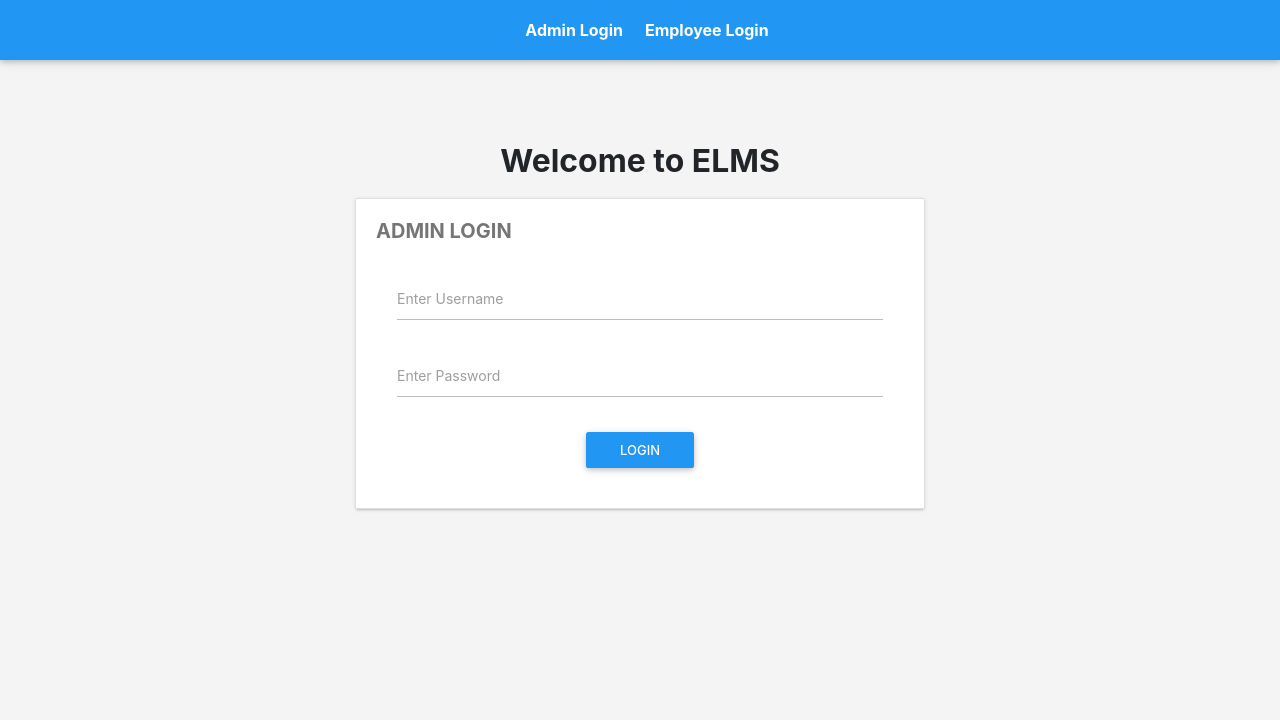
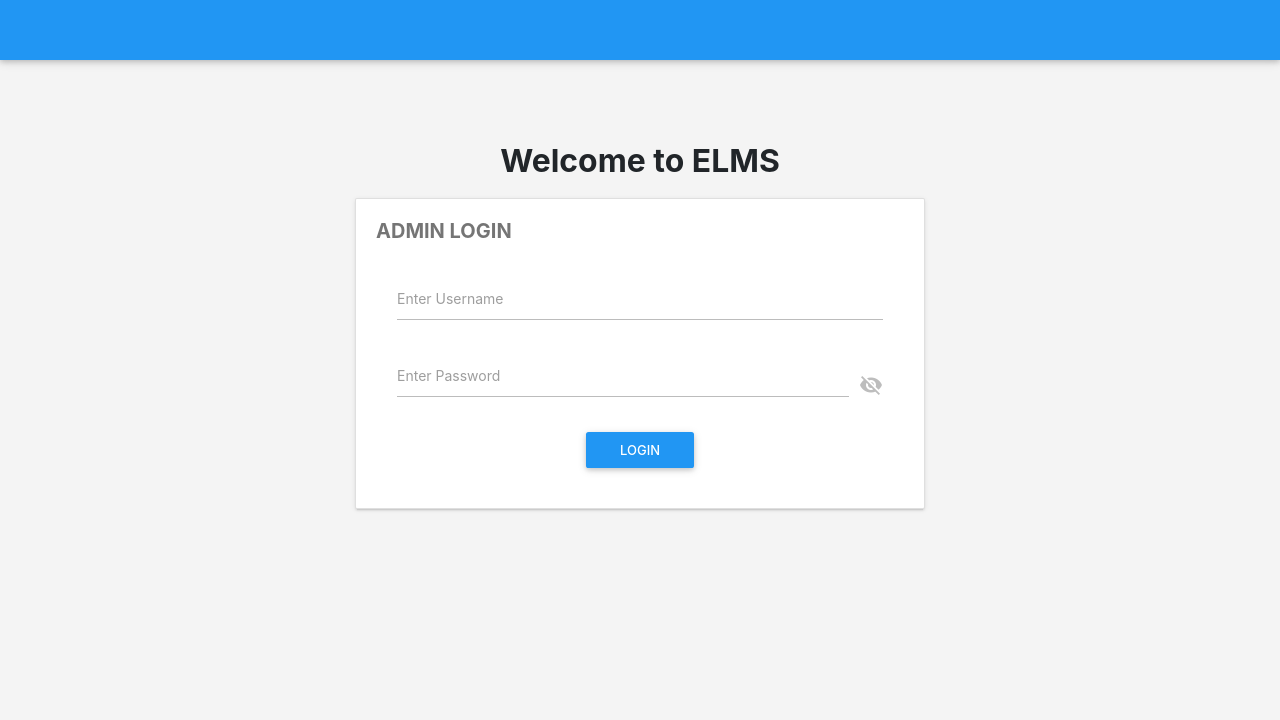
Before and after one commit to VenghongTaing/ELMS, a PHP site: page /admin/ in a window 1280 px wide. Shown: the top 720 px of the page. Run offline with PHP 8.4, Linux system fonts and the light colour scheme.

Commit message:
modified:   admin/index.php modified:   assets/css/custom.css modified:   assets/js/custom.js modified:   index.php

```diff
--- a/admin/index.php
+++ b/admin/index.php
@@ -49,16 +49,15 @@ if (isset($_POST['signin'])) {
             aria-controls="navbarNavAltMarkup" aria-expanded="false" aria-label="Toggle navigation">
             <span class="navbar-toggler-icon"></span>
         </button>
-        <div class="collapse navbar-collapse d-flex justify-content-center align-items-center" id="navbarNavAltMarkup">
+        <div class="collapse navbar-collapse justify-content-center align-items-center" id="navbarNavAltMarkup">
             <div class="navbar-nav d-flex justify-content-center align-items-center">
                 <!-- <a class="nav-item text-white font-weight-bold nav-link active ml-3" href="#">Home <span class="sr-only">(current)</span></a> -->
                 <a class="nav-item text-white font-weight-bold nav-link ml-3" href="#">Admin Login</a>
                 <a class="nav-item text-white font-weight-bold nav-link ml-3" href="../index.php">Employee Login</a>
-
             </div>
         </div>
     </nav>
-    <main class="mn-inner mt-5">
+    <main class="mn-inner main-shifted">
         <div class="row d-flex justify-content-center align-items-center">
             <h4 class="font-weight-bold text-center blue-gray-text text-darken-2">Welcome to ELMS</h4>
 
@@ -77,10 +76,10 @@ if (isset($_POST['signin'])) {
                                                 autocomplete="off" required>
                                             <label for="email">Enter Username</label>
                                         </div>
-                                        <div class="input-field col s12">
-                                            <input id="password" type="password" class="validate" name="password"
-                                                autocomplete="off" required>
+                                        <div class="input-field col s12" style="display: flex; align-items: center;">
+                                            <input id="password" type="password" class="validate" name="password" autocomplete="off" required>
                                             <label for="password">Enter Password</label>
+                                            <i class="material-icons toggle-password" onclick="togglePasswordField()">visibility_off</i>
                                         </div>
                                         <div class="col s12 center m-t-sm">
 
@@ -98,6 +97,7 @@ if (isset($_POST['signin'])) {
 
 
     <!-- Javascripts -->
+    <script src="../assets/js/custom.js"></script>
     <script src="../assets/plugins/materialize/js/materialize.min.js"></script>
     <script src="../assets/plugins/material-preloader/js/materialPreloader.min.js"></script>
     <script src="../assets/plugins/jquery-blockui/jquery.blockui.js"></script>
--- a/assets/css/custom.css
+++ b/assets/css/custom.css
@@ -46,3 +46,40 @@
 .navbar{
     background: #2196f3 !important;
 }
+
+.material-icons {
+    margin-left: 10px;
+    cursor: pointer;
+    color: #BDBDBD;
+}
+
+.material-icons:hover {
+    cursor: pointer;
+}
+
+.collapse {
+    transition: max-height .8s ease-in-out;
+}
+
+.navbar-collapse {
+    max-height: 0;
+    margin-top: 3rem;
+    overflow-y: hidden;
+    transition: max-height .8s ease-in-out;
+  }
+
+  .navbar-collapse.show {
+    max-height: none;
+    background: #2196f3;
+    margin-top: 11px;
+
+    box-shadow: 0 2px 2px 0 rgba(0, 0, 0, 0.14),
+      0 1px 5px 0 rgba(0, 0, 0, 0.12),
+      0 3px 1px -2px rgba(0, 0, 0, 0.2);
+    z-index: -1;
+  }
+
+
+.main-shifted {
+    margin-top: 3rem;
+}
--- a/assets/js/custom.js
+++ b/assets/js/custom.js
@@ -1,5 +1,53 @@
 $( document ).ready(function() {
 
     // Write your custom Javascript codes here...
+  function togglePasswordField() {
+    var passwordInput = document.getElementById("password");
+    var toggleButton = document.querySelector(".toggle-password");
 
+    if (passwordInput.type === "password") {
+      passwordInput.type = "text";
+      toggleButton.innerHTML = "visibility";
+      toggleButton.style.color = "#2196F3";
+    } else {
+      passwordInput.type = "password";
+      toggleButton.innerHTML = "visibility_off";
+      toggleButton.style.color = "#BDBDBD";
+    }
+  }
+
+  $(".toggle-password").click(function() {
+    togglePasswordField();
+  });
+
+    // navbar toggler button
+    // 添加事件监听器
+    var navbarToggler = document.querySelector(".navbar-toggler");
+    var navbarTarget = document.querySelector("#navbarNavAltMarkup");
+
+    if (!navbarToggler || !navbarTarget) {
+      console.error("无法获取导航栏相关元素");
+      return;
+    }
+
+    navbarToggler.addEventListener("click", function() {
+        navbarTarget.classList.toggle("show");
+
+        var navbarHeight = navbarTarget.clientHeight;
+        var mainElement = document.querySelector("main");
+
+        // console.log(navbarToggler, navbarTarget, navbarHeight);
+
+        if (navbarTarget.classList.contains("show")) {
+        mainElement.style.transition = "margin-top .3s ease-out";
+        navbarTarget.style.transition = "max-height .3s ease-out";
+        mainElement.style.marginTop = navbarHeight + "px";
+        navbarTarget.style.maxHeight = "100vh";
+        } else {
+        mainElement.style.transition = "margin-top .3s ease-in";
+        navbarTarget.style.transition = "max-height .3s ease-in";
+        mainElement.style.marginTop = "";
+        navbarTarget.style.maxHeight = "";
+        }
+    });
 });
--- a/index.php
+++ b/index.php
@@ -131,6 +131,7 @@ if (isset($_POST['signin'])) {
     </main>
 
     <!-- Javascripts -->
+    <script src="assets/js/custom.js"></script>
     <script src="assets/plugins/materialize/js/materialize.min.js"></script>
     <script src="assets/plugins/material-preloader/js/materialPreloader.min.js"></script>
     <script src="assets/plugins/jquery-blockui/jquery.blockui.js"></script>
```
